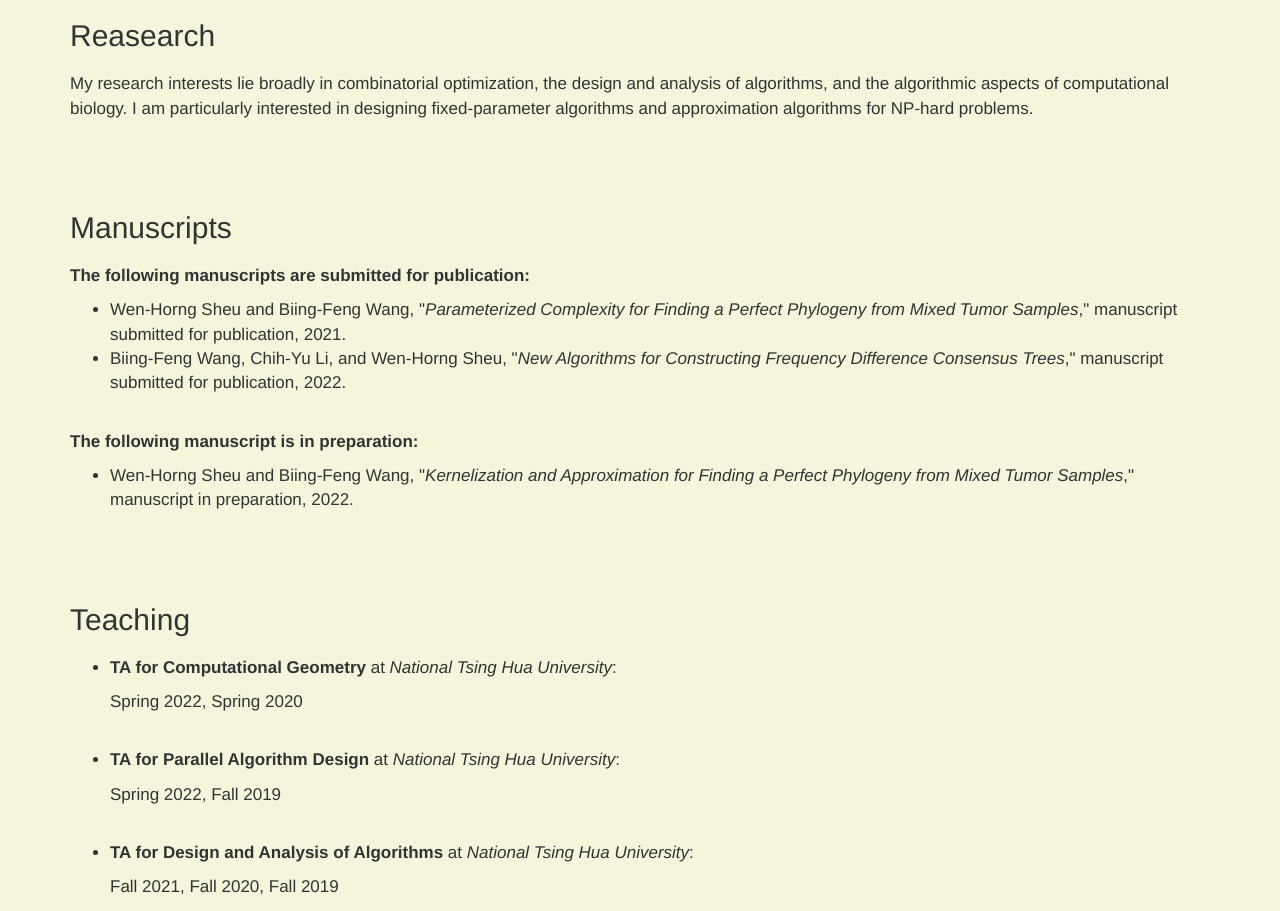
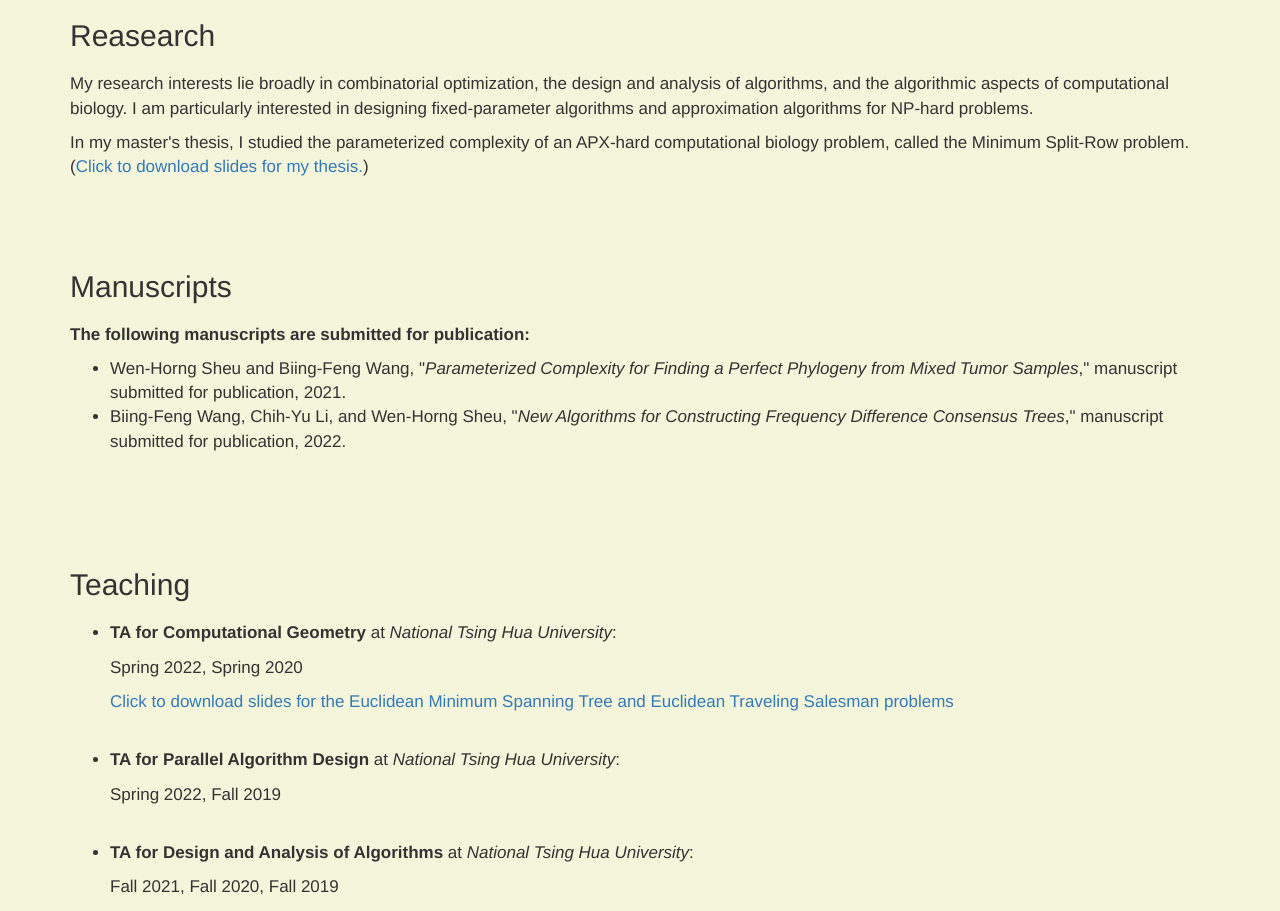
Before and after one commit to S920105123/S920105123.github.io, a plain HTML site: page index.html in a window 1280 px wide. Shown: the part 440-1351 px from the top of the page. Drawn offline with Linux system fonts and the light colour scheme.

Commit message:
Add slides

```diff
--- a/index.html
+++ b/index.html
@@ -75,6 +75,7 @@
 	<div id="research" class="section container">
 		<h2 class="extra-padding">Reasearch</h2>
 		<p>My research interests lie broadly in combinatorial optimization, the design and analysis of algorithms, and the algorithmic aspects of computational biology. I am particularly interested in designing fixed-parameter algorithms and approximation algorithms for NP-hard problems.</p>
+		<p>In my master's thesis, I studied the parameterized complexity of an APX-hard computational biology problem, called the Minimum Split-Row problem. (<a href="./file/Thesis.pptx" download="Thesis.pptx">Click to download slides for my thesis.</a>)</p>
 	</div>
 
 	<div id="manuscripts" class="section container">
@@ -83,13 +84,14 @@
 		<ul>
 		  <li>Wen-Horng Sheu and Biing-Feng Wang, "<i>Parameterized Complexity for Finding a Perfect Phylogeny from Mixed Tumor Samples</i>," manuscript submitted for publication, 2021.</li>
 		  <li>Biing-Feng Wang, Chih-Yu Li, and Wen-Horng Sheu, "<i>New Algorithms for Constructing Frequency Difference Consensus Trees</i>," manuscript submitted for publication, 2022.</li>
+
 		</ul>
 		</br>
-		<p><strong>The following manuscript is in preparation:</strong></p>
+		<!-- <p><strong>The following manuscript is in preparation:</strong></p>
 		<ul>
-		  <!-- <li><a href="./file/SR2.pdf" download="SR2.pdf">Wen-Horng Sheu and Biing-Feng Wang, "<i>Kernelization and Approximation for Finding a Perfect Phylogeny from Mixed Tumor Samples</i>," manuscript in preparation, 2022.</a> (click to download presentation slides)</li> -->
+		  <li><a href="./file/SR2.pdf" download="SR2.pdf">Wen-Horng Sheu and Biing-Feng Wang, "<i>Kernelization and Approximation for Finding a Perfect Phylogeny from Mixed Tumor Samples</i>," manuscript in preparation, 2022.</a> (click to download presentation slides)</li>
 		  <li>Wen-Horng Sheu and Biing-Feng Wang, "<i>Kernelization and Approximation for Finding a Perfect Phylogeny from Mixed Tumor Samples</i>," manuscript in preparation, 2022.</li>
-		</ul>
+		</ul>-->
     </div>
 
 	<div id="teaching" class="section container">
@@ -97,6 +99,7 @@
 		<ul>
 		<li><strong>TA for Computational Geometry</strong> at <i>National Tsing Hua University</i>:</p></li>
 		<p>Spring 2022, Spring 2020</p>
+		<p><a href="./file/EMST.pptx" download="EMST.pptx">Click to download slides for the Euclidean Minimum Spanning Tree and Euclidean Traveling Salesman problems</a></p>
 		</br>
 		<li><p><strong>TA for Parallel Algorithm Design</strong> at <i>National Tsing Hua University</i>:</p></li>
 		<p>Spring 2022, Fall 2019</p>
```
Also changed, not shown: 2 other files.
